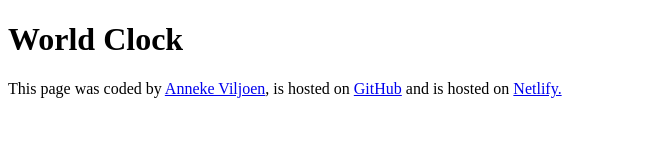
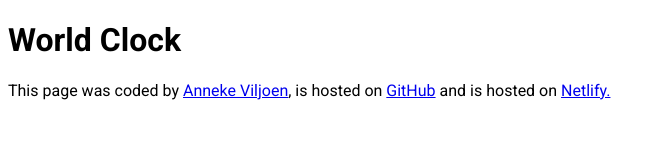
Before and after one commit to anneke44/world-clock-app, a plain HTML site: page index.html in a window 1280 px wide. Shown: the whole page, without its empty margins (0-662 px from the left). Drawn offline with nearby package versions, Linux system fonts and the light colour scheme.

Commit message:
Added Roboto Google Font

```diff
--- a/Add/style.css
+++ b/Add/style.css
@@ -0,0 +1,3 @@
+body {
+  font-family: "Roboto", sans-serif;
+}
--- a/index.html
+++ b/index.html
@@ -2,6 +2,12 @@
 <html lang="en">
   <head>
     <link rel="stylesheet" href="Add/style.css" />
+    <link rel="preconnect" href="https://fonts.googleapis.com" />
+    <link rel="preconnect" href="https://fonts.gstatic.com" crossorigin />
+    <link
+      href="https://fonts.googleapis.com/css2?family=Roboto:ital,wdth,wght@0,75..100,100..900;1,75..100,100..900&display=swap"
+      rel="stylesheet"
+    />
     <meta charset="UTF-8" />
     <meta name="viewport" content="width=device-width, initial-scale=1.0" />
     <script src="https://cdnjs.cloudflare.com/ajax/libs/moment.js/2.30.1/moment.min.js"></script>
```
